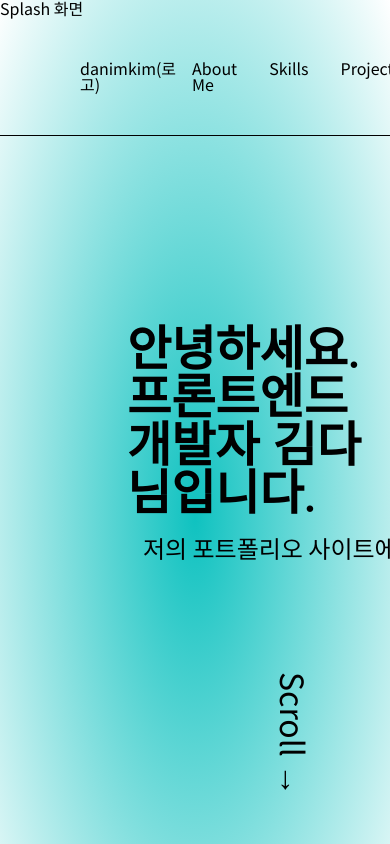
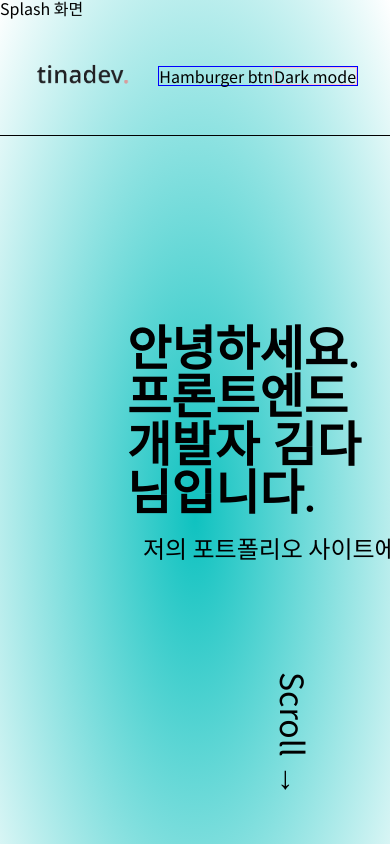
Before and after one commit to dahhnym/danimkim-portfolio, a React (Create React App) app: page /splash in a window 390 px wide. Shown: the top 844 px of the page. Built offline with nearby package versions, Linux system fonts and the light colour scheme.

Commit message:
📱 add responsive style to navbar

```diff
--- a/src/components/Header.tsx
+++ b/src/components/Header.tsx
@@ -1,10 +1,13 @@
-import styled from "styled-components";
-import './../App.css'
+import styled from 'styled-components';
+import './../App.css';
+import logo from './../assets/logo.png';
 
 const Header = () => {
   return (
     <HeaderCont>
-      <h1>danimkim(로고)</h1>
+      <h1>
+        <img src={logo} alt="tinadev" width="100px" />
+      </h1>
       <Wrapper>
         <nav>
           <Ul>
@@ -16,6 +19,7 @@ const Header = () => {
             <Li>See Resume</Li>
           </Ul>
         </nav>
+        <button className="NavBtn">Hamburger btn</button>
         <Button>Dark mode</Button>
       </Wrapper>
     </HeaderCont>
@@ -30,10 +34,22 @@ const HeaderCont = styled.header`
   justify-content: space-between;
   align-items: center;
   box-sizing: border-box;
-  height: 140px;
-  padding: 0 5rem;
-  @media screen and (max-width: 1280px) {
-    height: 120px;
+  height: 120px;
+  padding: 0 2rem;
+  nav {
+    display: none;
+  }
+  .NavBtn {
+    display: block;
+  }
+  @media screen and (min-width: 1024px) {
+    height: 140px;
+    nav {
+      display: block;
+    }
+    .NavBtn {
+      display: none;
+    }
   }
 `;
 
@@ -53,4 +69,5 @@ const Button = styled.button`
 const Wrapper = styled.div`
   display: flex;
   align-items: center;
+  border: solid 1px blue;
 `;
```
